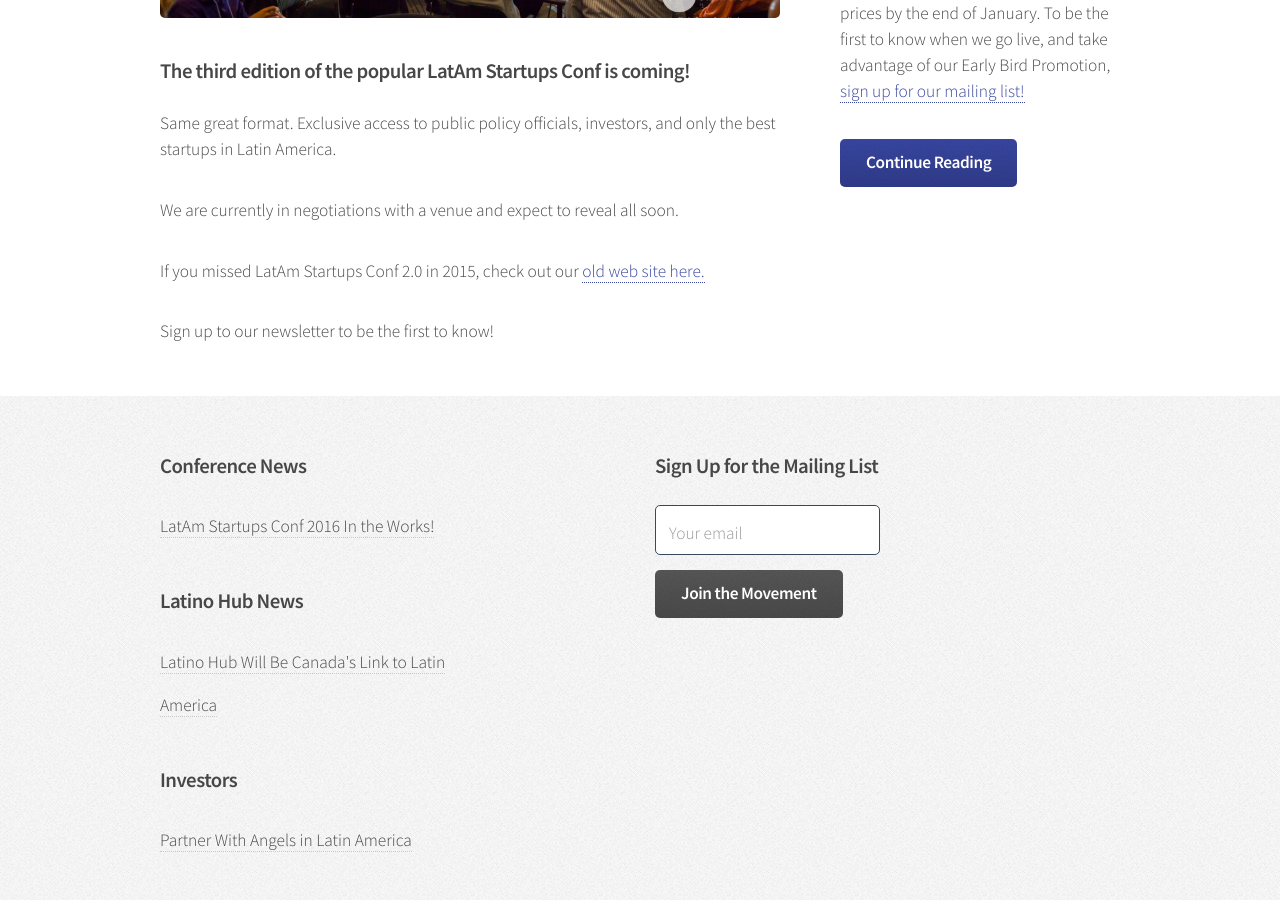
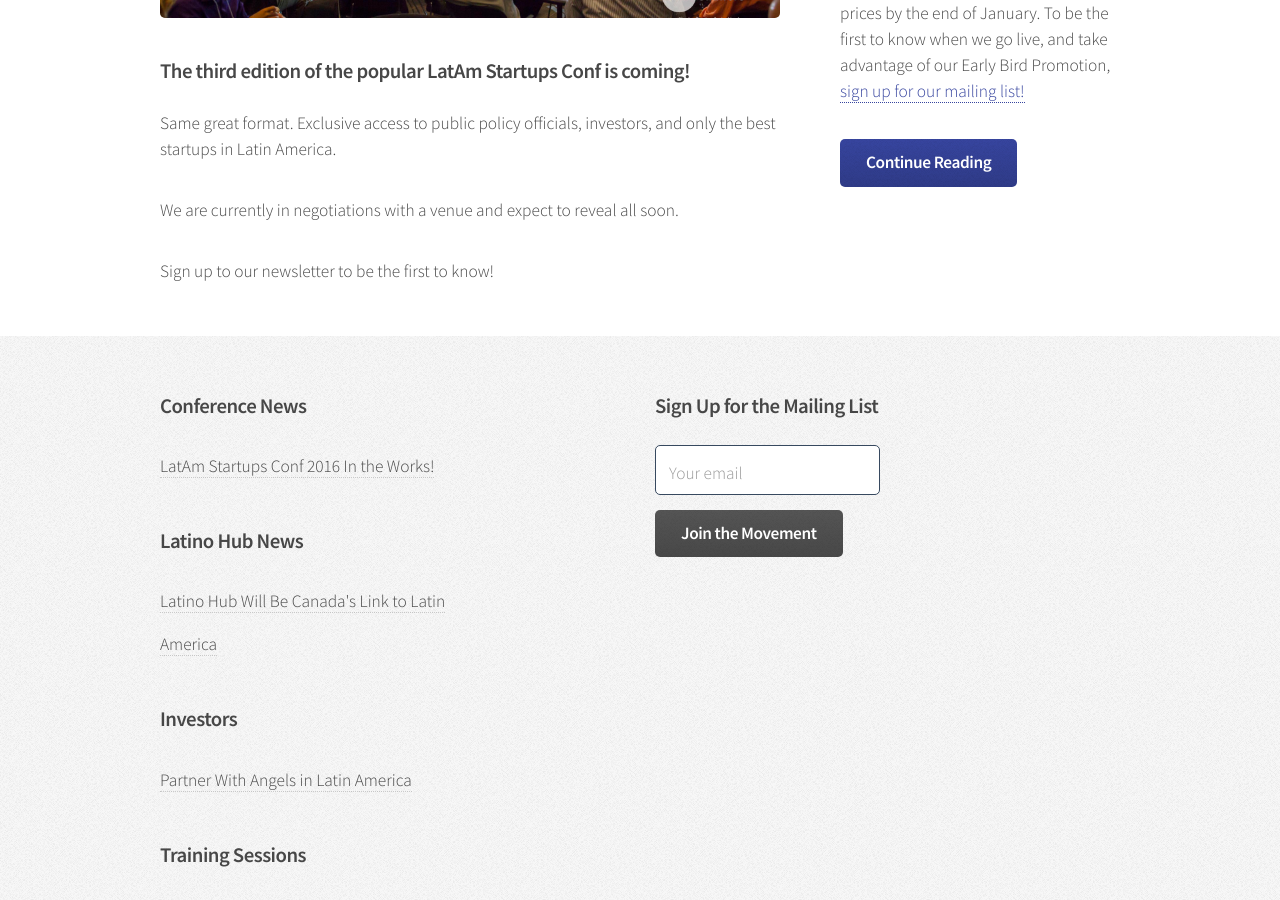
Before and after one commit to LatAmStartups/LatAmStartups.github.io, a Jekyll site: the page built from conference.html, in a window 1280 px wide and 900 px high, scrolled down 619 px. Built offline with Jekyll 4.4.1, drawn with Linux system fonts in a browser that asks for light colours.

Commit message:
removed link to archives

```diff
--- a/conference.html
+++ b/conference.html
@@ -29,9 +29,6 @@
 		We are currently in negotiations with a venue and expect to reveal all soon.
 		</p>
 		<p>
-		If you missed LatAm Startups Conf 2.0 in 2015, check out our <a href="https://www.latamstartups.biz/archives/">old web site here.</a>
-		</p>
-		<p>
 		Sign up to our newsletter to be the first to know!
 		</p>
 
```
